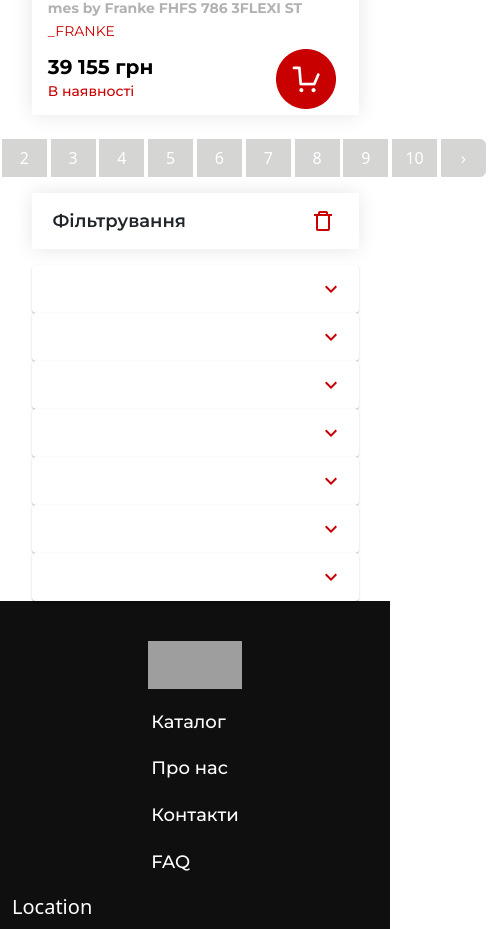
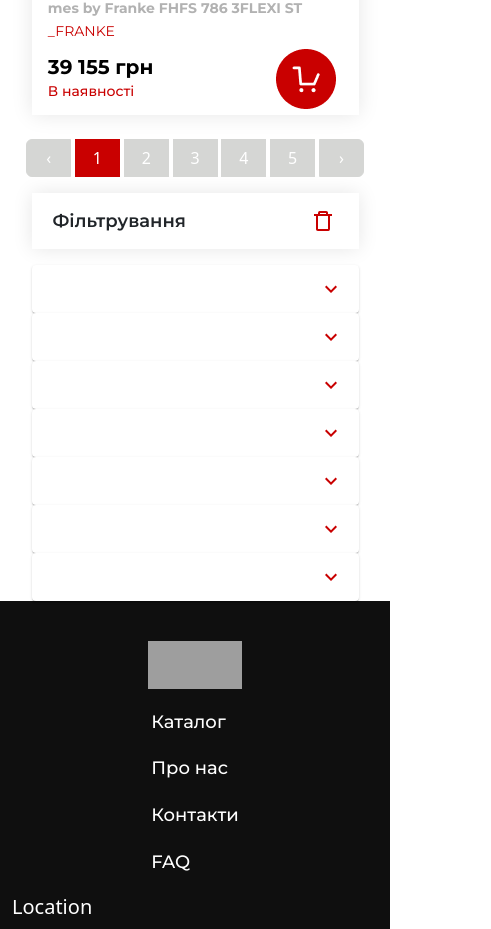
Before and after one commit to vikmay/Exam-Maikut-Bolonnyi, a Next.js app: page /catalog in a window 390 px wide. Shown: the part 3911-4840 px from the top of the page, 491 px wide, since content can reach past the window. Built offline with nearby package versions, Linux system fonts and the light colour scheme; grey boxes are pictures that could not be loaded.

Commit message:
added adapt to pagination

```diff
--- a/src/components/pagination/index.tsx
+++ b/src/components/pagination/index.tsx
@@ -1,6 +1,5 @@
-import React, { useState } from 'react';
+import React, { useState, useEffect } from 'react';
 import Pagination from 'react-bootstrap/Pagination';
-
 
 interface PaginationProps {
   totalItems: number;
@@ -11,8 +10,26 @@ interface PaginationProps {
 const PaginationControl: React.FC<PaginationProps> = ({ totalItems, itemsPerPage, onPageChange }) => {
   const [activePage, setActivePage] = useState(1);
   const [firstPageNumberToShow, setFirstPageNumberToShow] = useState(1);
-  const maxPageNumbersToShow = 10;
+  const [buttonsToShow, setButtonsToShow] = useState(10); // Initial value
   const totalPages = Math.ceil(totalItems / itemsPerPage);
+
+  useEffect(() => {
+    // Define updateButtonsToShow function
+    const updateButtonsToShow = () => {
+      setButtonsToShow(window.innerWidth > 992 ? 10 : 5);
+    };
+
+    // Update buttonsToShow on mount
+    updateButtonsToShow();
+
+    // Listen to resize events
+    window.addEventListener('resize', updateButtonsToShow);
+
+    // Cleanup listener on unmount
+    return () => {
+      window.removeEventListener('resize', updateButtonsToShow);
+    };
+  }, []);
 
   const handleClick = (pageNumber: number) => {
     setActivePage(pageNumber);
@@ -21,18 +38,17 @@ const PaginationControl: React.FC<PaginationProps> = ({ totalItems, itemsPerPage
 
   const handleArrowClick = (direction: string) => {
     if (direction === 'left' && firstPageNumberToShow > 1) {
-      setFirstPageNumberToShow(Math.max(firstPageNumberToShow - maxPageNumbersToShow, 1));
+      setFirstPageNumberToShow(Math.max(firstPageNumberToShow - buttonsToShow, 1));
     } else if (direction === 'right') {
-      let newFirstPage = firstPageNumberToShow + maxPageNumbersToShow;
-      setFirstPageNumberToShow(Math.min(newFirstPage, Math.max(1, totalPages - maxPageNumbersToShow + 1)));
-
+      let newFirstPage = firstPageNumberToShow + buttonsToShow;
+      setFirstPageNumberToShow(Math.min(newFirstPage, Math.max(1, totalPages - buttonsToShow + 1)));
     }
   }
 
   let items = [];
 
-  for (let number = firstPageNumberToShow; number < firstPageNumberToShow + maxPageNumbersToShow; number++) {
-    if ((number - 1) * itemsPerPage < totalItems) { // Condition added here
+  for (let number = firstPageNumberToShow; number < firstPageNumberToShow + buttonsToShow; number++) {
+    if ((number - 1) * itemsPerPage < totalItems) {
       items.push(
         <Pagination.Item key={number} active={number === activePage} onClick={() => handleClick(number)}>
           {number}
```
